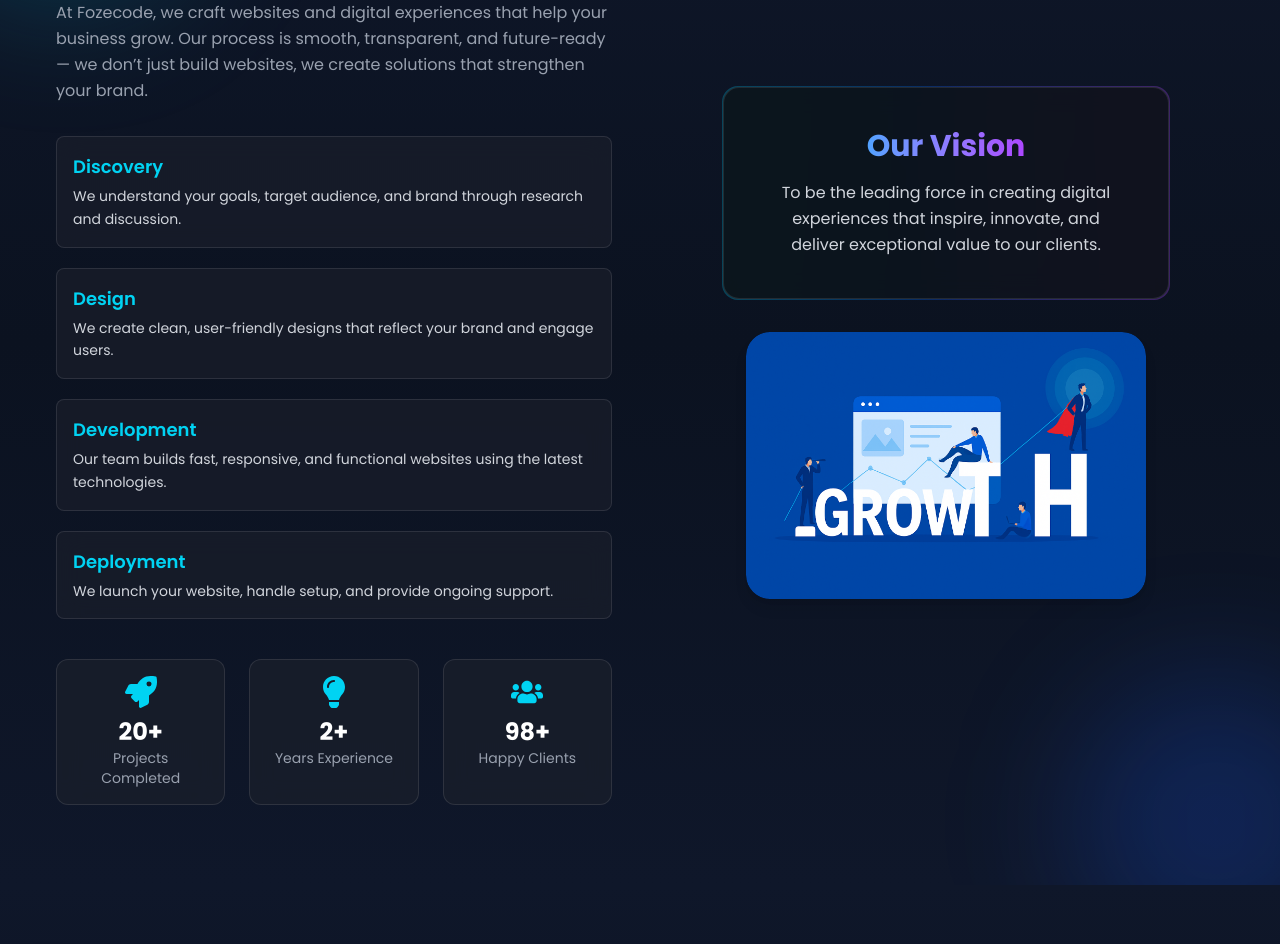
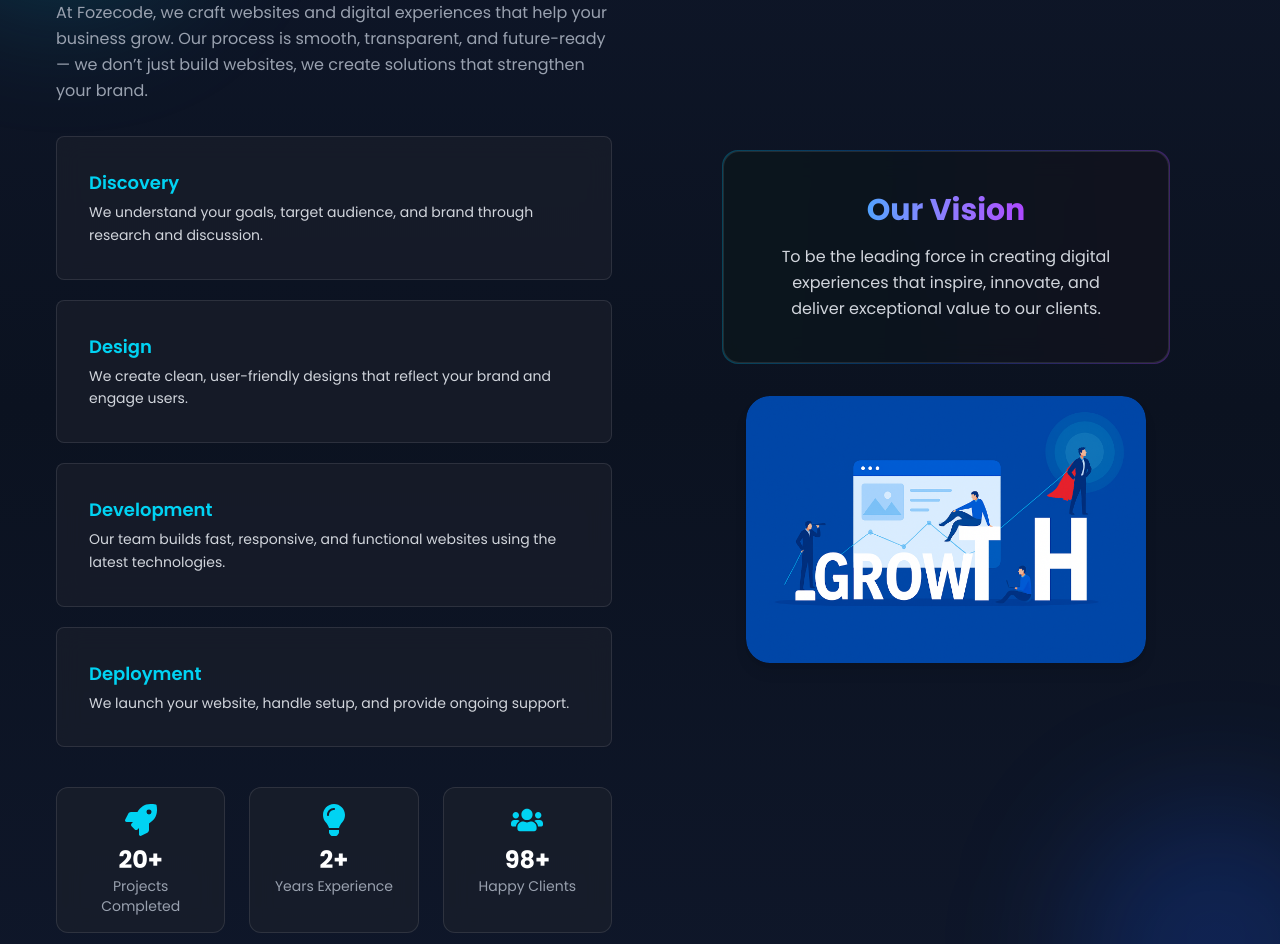
Before and after one commit to wrixcode/fozecodeoriginal, a Next.js app: page / in a window 1280 px wide. Shown: the part 1000-1944 px from the top of the page. Built offline with nearby package versions, Linux system fonts and the light colour scheme.

Commit message:
about page edit

```diff
--- a/app/components/About.tsx
+++ b/app/components/About.tsx
@@ -49,7 +49,7 @@ export default function About() {
                   whileInView={{ opacity: 1, y: 0 }}
                   transition={{ duration: 0.6, delay: i * 0.15 }}
                   viewport={{ once: true }}
-                  className="p-4 rounded-lg bg-[#1a1f2b]/70 backdrop-blur-md border border-white/10 hover:border-cyan-400/40 hover:shadow-lg hover:shadow-cyan-400/20 transition"
+                  className="p-8 rounded-lg bg-[#1a1f2b]/70 backdrop-blur-md border border-white/10 hover:border-cyan-400/40 hover:shadow-lg hover:shadow-cyan-400/20 transition"
                 >
                   <h2 className="text-lg font-semibold text-cyan-400 mb-1">{step.title}</h2>
                   <p className="text-gray-300 text-sm leading-relaxed">{step.text}</p>
```
